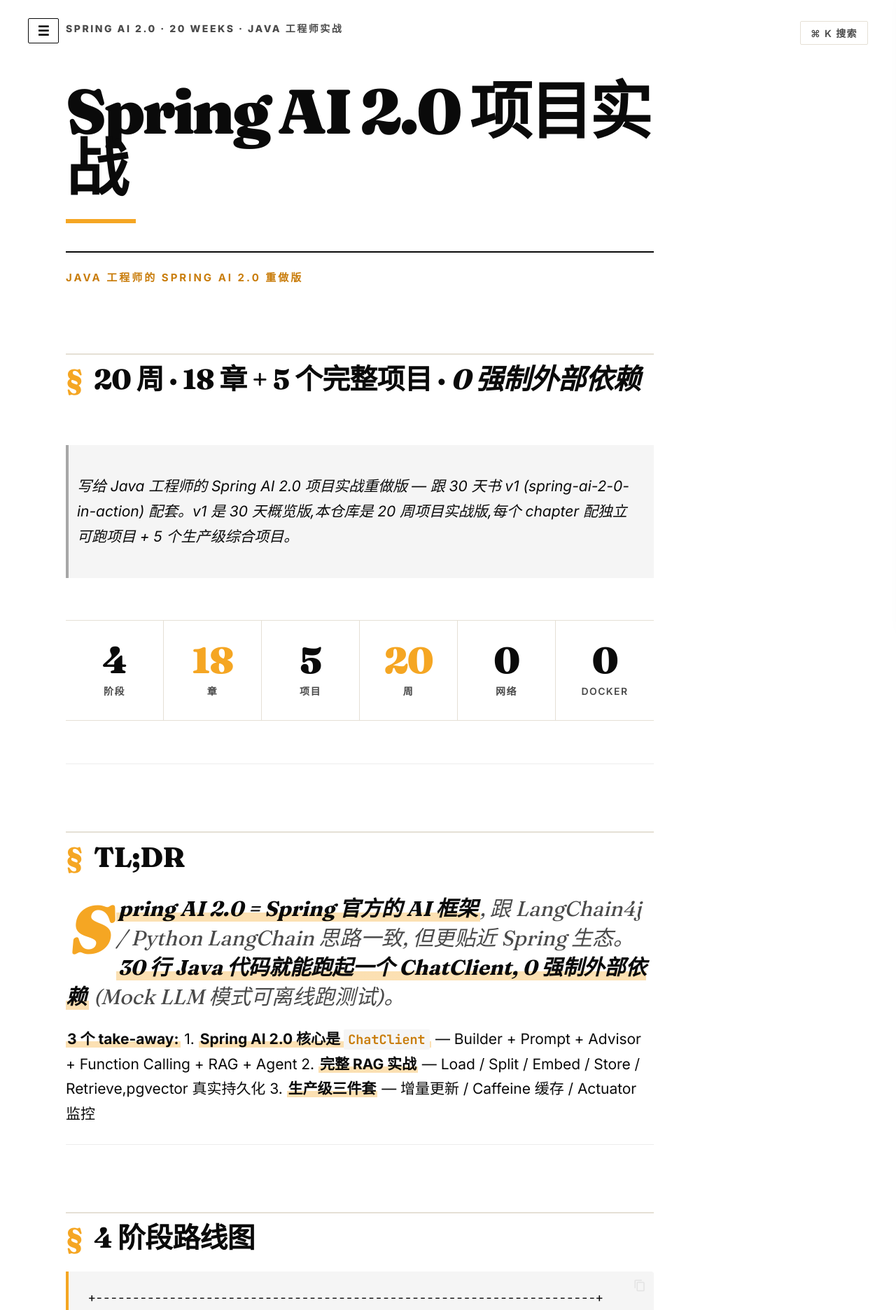
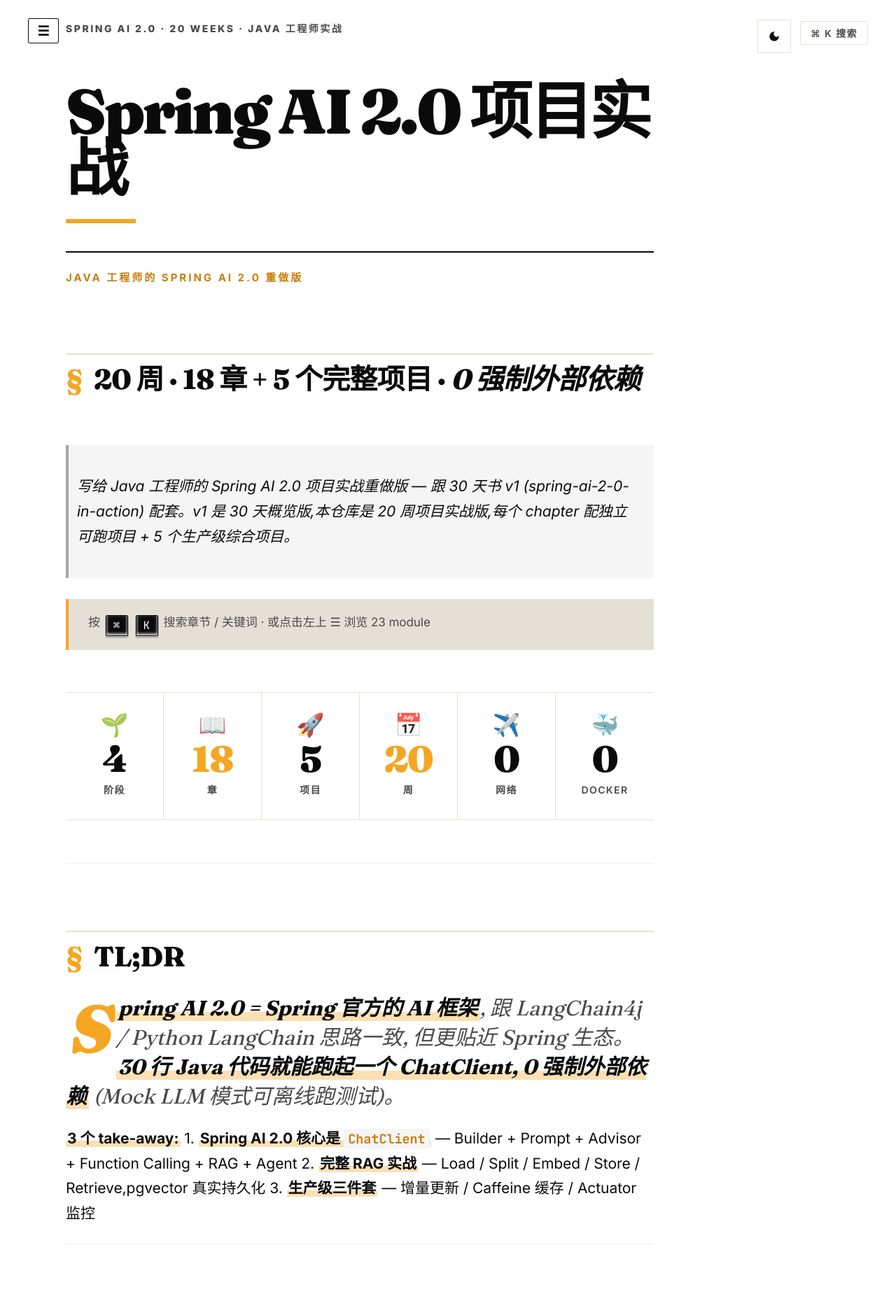
Before and after one commit to mishishi/spring-ai-2-0-projects, an MkDocs documentation site: the page built from docs/index.md, in a window 1280 px wide. Shown: the top 1872 px of the page at 70% size. Built offline with MkDocs 1.6.1 and Material for MkDocs 9.7.7, drawn with Linux system fonts in a browser that asks for light colours; comment, search, counter and statistics services are not loaded.

Commit message:
feat(ux): 10 项 UX/UI 优化全加
1. 修 chapter-nav bug: 13-18 + P1-P5 之前不显示上下章,扩展 URL regex 支持
2. 加 theme-toggle 按钮 (右上 ⌘K 旁): 暗色模式手动切换 + localStorage 记忆
3. 加 back-to-top 按钮 (右下): 滚动 > 400px 显示,smooth scroll
4. hero 搜索框 (首页 ⌘K hint): kbd 元素视觉提示
5. 抽屉 23 module 按 Phase 1/2/3/4 分组折叠, 默认展开当前 phase
6. 抽屉内搜索过滤: 实时过滤 chapter, 自动展开匹配的 group
7. 首页 stats 加 emoji 视觉锚点 (🌱 📖 🚀 📅 ✈️ 🐳)
8. 代码块复制按钮: mkdocs-material 默认 content.code.copy 已开启
9. 暗色模式色板: 已用 --ink/paper 变量, dark 模式自动切 #14110F/#F0EBE0
10. 移动端适配: <768px / <480px media query, 抽屉全宽 + H1 clamp

URL ⌘K/Ctrl+K 也能开抽屉

```diff
--- a/docs/index.md
+++ b/docs/index.md
@@ -10,41 +10,47 @@
 
 > 写给 Java 工程师的 Spring AI 2.0 项目实战重做版 — 跟 30 天书 v1 (spring-ai-2-0-in-action) 配套。v1 是 30 天概览版,本仓库是 20 周项目实战版,每个 chapter 配独立可跑项目 + 5 个生产级综合项目。
 
+<div class="hero-searchbar">
+
+<span class="hero-searchbar__hint">按 <kbd>⌘</kbd> <kbd>K</kbd> 搜索章节 / 关键词 · 或点击左上 ☰ 浏览 23 module</span>
+
+</div>
+
 <div class="editorial-stats">
 
 <div class="editorial-stat">
 
-<span class="editorial-stat__num">4</span><span class="editorial-stat__label">阶段</span>
+<span class="editorial-stat__icon">🌱</span><span class="editorial-stat__num">4</span><span class="editorial-stat__label">阶段</span>
 
 </div>
 
 <div class="editorial-stat">
 
-<span class="editorial-stat__num editorial-stat__num--accent">18</span><span class="editorial-stat__label">章</span>
+<span class="editorial-stat__icon">📖</span><span class="editorial-stat__num editorial-stat__num--accent">18</span><span class="editorial-stat__label">章</span>
 
 </div>
 
 <div class="editorial-stat">
 
-<span class="editorial-stat__num">5</span><span class="editorial-stat__label">项目</span>
+<span class="editorial-stat__icon">🚀</span><span class="editorial-stat__num">5</span><span class="editorial-stat__label">项目</span>
 
 </div>
 
 <div class="editorial-stat">
 
-<span class="editorial-stat__num editorial-stat__num--accent">20</span><span class="editorial-stat__label">周</span>
+<span class="editorial-stat__icon">📅</span><span class="editorial-stat__num editorial-stat__num--accent">20</span><span class="editorial-stat__label">周</span>
 
 </div>
 
 <div class="editorial-stat">
 
-<span class="editorial-stat__num">0</span><span class="editorial-stat__label">网络</span>
+<span class="editorial-stat__icon">✈️</span><span class="editorial-stat__num">0</span><span class="editorial-stat__label">网络</span>
 
 </div>
 
 <div class="editorial-stat">
 
-<span class="editorial-stat__num">0</span><span class="editorial-stat__label">Docker</span>
+<span class="editorial-stat__icon">🐳</span><span class="editorial-stat__num">0</span><span class="editorial-stat__label">Docker</span>
 
 </div>
 
--- a/docs/javascripts/extra.js
+++ b/docs/javascripts/extra.js
@@ -1,47 +1,62 @@
-// 标记首页 — mkdocs-material 9.5 移除了 body.md-home class,用 JS 加
-// 同时所有页面都加(magazine 装饰 header 全站显示),不光是首页
-// 关键: Vercel 部署会 rewrite /01-hello-world/ 而非 /01-hello-world/index.html,
+// 标记所有页面为 md-home(全站杂志风装饰 header)
+// Vercel 部署会 rewrite /01-hello-world/ 而非 /01-hello-world/index.html,
 // 所以 endsWith('/index.html') 在线上不匹配,改用更宽松的判断
 (function() {
   const p = window.location.pathname;
   if (p === '/' || p.endsWith('/index.html') || /\/[^/]+\/?$/.test(p)) {
     document.body.classList.add('md-home');
   }
+  // 真首页另外加 md-home-hero(用于 chapter-nav 不显示等特例)
+  if (p === '/' || p === '/index.html' || p.endsWith('/index.html') && document.querySelector('.md-content__inner > h1')?.textContent === 'Spring AI 2.0 项目实战') {
+    document.body.classList.add('md-home-hero');
+  }
 })();
 
-// 面包屑 + 上一章/下一章 导航(适配 v2: docs 根目录结构, /NN-xxx/)
+// 面包屑 + 上一章/下一章 导航
+// 适配 v2: 根目录结构,支持 01-18 chapter + P1-P5 项目
 (function() {
-  if (document.body.classList.contains('md-home')) return;
+  // 真首页不显示
+  if (document.body.classList.contains('md-home-hero')) return;
 
-  // 从 URL 找 phase + chapter(v2: 根目录 /12-rag-production/)
   const path = window.location.pathname;
-  const match = path.match(/\/(\d{2})-([^/]+)\//);
+  // 扩展 regex: 支持 NN-xxx (01-18) 或 PP-xxx (P1-P5)
+  const match = path.match(/\/(\d{2}|P[1-5])-([^/]+)\//);
   if (!match) return;
-  const chapterNum = parseInt(match[1], 10);
-  const chapterSlug = match[2];
 
-  // Phase 划分: 1-6 是 phase 1, 7-12 是 phase 2
-  const phaseNum = chapterNum <= 6 ? 1 : 2;
+  const numStr = match[1];
+  // Phase 划分: 1-6=phase 1, 7-12=phase 2, 13-18=phase 3, P1-P5=phase 4
+  let phaseNum;
+  if (numStr.startsWith('P')) {
+    phaseNum = 4;
+  } else {
+    const num = parseInt(numStr, 10);
+    if (num <= 6) phaseNum = 1;
+    else if (num <= 12) phaseNum = 2;
+    else phaseNum = 3;
+  }
   const phaseNames = {
     '1': 'Phase 1 · 基础',
     '2': 'Phase 2 · RAG',
+    '3': 'Phase 3 · Agent',
+    '4': 'Phase 4 · 完整项目',
   };
-  const phaseName = phaseNames[phaseNum] || `Phase ${phaseNum}`;
+  const phaseName = phaseNames[phaseNum];
 
-  // 从 primary sidebar 找当前 active link + prev/next
   const primaryNav = document.querySelector('.md-nav.md-nav--primary');
   if (!primaryNav) return;
   const allLinks = Array.from(primaryNav.querySelectorAll('a.md-nav__link'));
   const currentIndex = allLinks.findIndex(a => {
     const href = a.getAttribute('href');
-    return href && href.includes('/' + chapterNum + '-');
+    if (numStr.startsWith('P')) {
+      return href && href.includes('/' + numStr + '-');
+    }
+    return href && href.includes('/' + numStr + '-');
   });
   if (currentIndex === -1) return;
 
   const currentLink = allLinks[currentIndex];
   const prevLink = currentIndex > 0 ? allLinks[currentIndex - 1] : null;
   const nextLink = currentIndex < allLinks.length - 1 ? allLinks[currentIndex + 1] : null;
-
   const currentTitle = (currentLink.textContent || '').trim();
 
   // 找 H1 插 breadcrumb
@@ -91,7 +106,67 @@
   content.appendChild(nav);
 })();
 
-// 抽屉式目录 — 兼容 v1 风格(隐藏真 sidebar,左下角按钮唤起,12 章直接列出)
+// 主题切换按钮(右上 ⌘K 搜索 旁)
+(function() {
+  if (document.querySelector('.theme-toggle')) return;
+  const btn = document.createElement('button');
+  btn.className = 'theme-toggle';
+  btn.setAttribute('aria-label', '切换深色模式');
+  btn.setAttribute('title', '切换深色模式');
+  btn.innerHTML = '<svg viewBox="0 0 24 24" width="18" height="18" fill="currentColor"><path d="M12 3a9 9 0 1 0 9 9c0-.46-.04-.92-.1-1.36a5.389 5.389 0 0 1-4.4 2.26 5.403 5.403 0 0 1-3.14-9.8c-.44-.06-.9-.1-1.36-.1z"/></svg>';
+  document.body.appendChild(btn);
+
+  // 初始化:从 localStorage 读,或跟随系统
+  const stored = localStorage.getItem('md-color-scheme');
+  if (stored === 'slate' || stored === 'default') {
+    document.body.setAttribute('data-md-color-scheme', stored);
+  }
+  updateIcon();
+
+  btn.addEventListener('click', () => {
+    const cur = document.body.getAttribute('data-md-color-scheme') ||
+                (window.matchMedia('(prefers-color-scheme: dark)').matches ? 'slate' : 'default');
+    const next = cur === 'slate' ? 'default' : 'slate';
+    document.body.setAttribute('data-md-color-scheme', next);
+    localStorage.setItem('md-color-scheme', next);
+    updateIcon();
+  });
+
+  function updateIcon() {
+    const cur = document.body.getAttribute('data-md-color-scheme') ||
+                (window.matchMedia('(prefers-color-scheme: dark)').matches ? 'slate' : 'default');
+    btn.innerHTML = cur === 'slate'
+      ? '<svg viewBox="0 0 24 24" width="18" height="18" fill="currentColor"><path d="M12 7a5 5 0 1 0 0 10 5 5 0 0 0 0-10zm0-5l-1.5 1.5L12 5l1.5-1.5L12 2zm0 20l-1.5-1.5L12 19l1.5 1.5L12 22zM4 12l-1.5-1.5L1 12l1.5 1.5L4 12zm17 0l1.5-1.5L24 12l-1.5 1.5L21 12zM5.6 5.6L4.1 4.1 2.6 5.6 4.1 7.1 5.6 5.6zm12.8 12.8l1.5 1.5 1.5-1.5-1.5-1.5-1.5 1.5zM5.6 18.4l-1.5 1.5 1.5 1.5 1.5-1.5-1.5-1.5zm12.8-12.8l-1.5-1.5 1.5-1.5 1.5 1.5-1.5 1.5z"/></svg>'
+      : '<svg viewBox="0 0 24 24" width="18" height="18" fill="currentColor"><path d="M12 3a9 9 0 1 0 9 9c0-.46-.04-.92-.1-1.36a5.389 5.389 0 0 1-4.4 2.26 5.403 5.403 0 0 1-3.14-9.8c-.44-.06-.9-.1-1.36-.1z"/></svg>';
+  }
+})();
+
+// 返回顶部按钮(滚动后右下角出现)
+(function() {
+  if (document.querySelector('.back-to-top')) return;
+  const btn = document.createElement('button');
+  btn.className = 'back-to-top';
+  btn.setAttribute('aria-label', '返回顶部');
+  btn.setAttribute('title', '返回顶部');
+  btn.innerHTML = '↑';
+  document.body.appendChild(btn);
+
+  function check() {
+    if (window.scrollY > 400) {
+      btn.classList.add('is-visible');
+    } else {
+      btn.classList.remove('is-visible');
+    }
+  }
+  window.addEventListener('scroll', check, { passive: true });
+  check();
+
+  btn.addEventListener('click', () => {
+    window.scrollTo({ top: 0, behavior: 'smooth' });
+  });
+})();
+
+// 抽屉式目录 + Phase 分组 + 搜索过滤
 (function() {
   if (!document.body.classList.contains('md-home')) return;
   if (document.querySelector('.nav-drawer')) return;
@@ -126,7 +201,27 @@
   title.textContent = '目录 · 23 module';
   drawer.appendChild(title);
 
-  // 23 module 全部列出(从 mkdocs nav 提取 chapter 级别链接,跳过 "Phase X 总览" 标签)
+  // 搜索框
+  const searchWrap = document.createElement('div');
+  searchWrap.className = 'nav-drawer__search';
+  const search = document.createElement('input');
+  search.type = 'text';
+  search.placeholder = '🔍 过滤章节(支持中文)...';
+  search.className = 'nav-drawer__search-input';
+  searchWrap.appendChild(search);
+  drawer.appendChild(searchWrap);
+
+  // 23 module 按 Phase 分组
+  const container = document.createElement('div');
+  container.className = 'nav-drawer__groups';
+
+  const phaseGroups = {
+    'Phase 1 · 基础': [],
+    'Phase 2 · RAG': [],
+    'Phase 3 · Agent': [],
+    'Phase 4 · 完整项目': [],
+  };
+
   const primaryNav = document.querySelector('.md-nav.md-nav--primary');
   if (primaryNav) {
     const allChapterLinks = primaryNav.querySelectorAll(
@@ -134,30 +229,100 @@
     );
     allChapterLinks.forEach(subLink => {
       const subText = (subLink.textContent || '').trim();
-      // 只显示 01-18 chapter + P1-P5 项目,跳过 "Phase X 总览"
       if (!/^(0?\d+|P[1-5])\s+/.test(subText)) return;
-
-      const a = document.createElement('a');
-      a.href = subLink.getAttribute('href') || '#';
       const match = subText.match(/^(0?\d+|P[1-5])\s+(.+)$/);
-      if (match) {
-        const num = document.createElement('span');
-        num.className = 'nav-drawer__num';
-        num.textContent = match[1];
-        a.appendChild(num);
-        a.appendChild(document.createTextNode(' ' + match[2]));
-      } else {
-        a.textContent = subText;
+      const num = match[1];
+      const title = match[2];
+      let phase;
+      if (num.startsWith('P')) phase = 'Phase 4 · 完整项目';
+      else {
+        const n = parseInt(num, 10);
+        if (n <= 6) phase = 'Phase 1 · 基础';
+        else if (n <= 12) phase = 'Phase 2 · RAG';
+        else phase = 'Phase 3 · Agent';
       }
-      drawer.appendChild(a);
+      phaseGroups[phase].push({ num, title, href: subLink.getAttribute('href') || '#' });
     });
   }
+
+  // 当前页面所属 phase:默认全部展开
+  const currentPath = window.location.pathname;
+  const currentMatch = currentPath.match(/\/(\d{2}|P[1-5])-/);
+  let currentPhase = null;
+  if (currentMatch) {
+    if (currentMatch[1].startsWith('P')) currentPhase = 'Phase 4 · 完整项目';
+    else {
+      const n = parseInt(currentMatch[1], 10);
+      if (n <= 6) currentPhase = 'Phase 1 · 基础';
+      else if (n <= 12) currentPhase = 'Phase 2 · RAG';
+      else currentPhase = 'Phase 3 · Agent';
+    }
+  }
+
+  Object.entries(phaseGroups).forEach(([phaseName, items]) => {
+    const group = document.createElement('div');
+    group.className = 'nav-drawer__group';
+    if (currentPhase && phaseName !== currentPhase) {
+      group.classList.add('is-collapsed');
+    }
+
+    const header = document.createElement('div');
+    header.className = 'nav-drawer__group-header';
+    header.innerHTML = `<span class="nav-drawer__group-toggle">▼</span><span class="nav-drawer__group-name">${phaseName}</span><span class="nav-drawer__group-count">${items.length}</span>`;
+    header.addEventListener('click', () => group.classList.toggle('is-collapsed'));
+    group.appendChild(header);
+
+    const list = document.createElement('div');
+    list.className = 'nav-drawer__group-list';
+    items.forEach(item => {
+      const a = document.createElement('a');
+      a.href = item.href;
+      a.dataset.searchText = (item.num + ' ' + item.title).toLowerCase();
+      const numEl = document.createElement('span');
+      numEl.className = 'nav-drawer__num';
+      numEl.textContent = item.num;
+      a.appendChild(numEl);
+      a.appendChild(document.createTextNode(' ' + item.title));
+      list.appendChild(a);
+    });
+    group.appendChild(list);
+    container.appendChild(group);
+  });
+
+  drawer.appendChild(container);
   document.body.appendChild(drawer);
+
+  // 搜索过滤
+  search.addEventListener('input', () => {
+    const q = search.value.trim().toLowerCase();
+    const groups = container.querySelectorAll('.nav-drawer__group');
+    groups.forEach(g => {
+      const links = g.querySelectorAll('a');
+      let visibleCount = 0;
+      links.forEach(a => {
+        const text = a.dataset.searchText;
+        if (!q || text.includes(q) || a.textContent.toLowerCase().includes(q)) {
+          a.style.display = '';
+          visibleCount++;
+        } else {
+          a.style.display = 'none';
+        }
+      });
+      g.querySelector('.nav-drawer__group-count').textContent = visibleCount;
+      if (q && visibleCount === 0) {
+        g.style.display = 'none';
+      } else {
+        g.style.display = '';
+        if (q) g.classList.remove('is-collapsed');
+      }
+    });
+  });
 
   // Toggle 逻辑
   function open() {
     drawer.classList.add('is-open');
     overlay.classList.add('is-open');
+    setTimeout(() => search.focus(), 300);
   }
   function closeFn() {
     drawer.classList.remove('is-open');
@@ -168,5 +333,10 @@
   overlay.addEventListener('click', closeFn);
   document.addEventListener('keydown', e => {
     if (e.key === 'Escape' && drawer.classList.contains('is-open')) closeFn();
+    // ⌘K / Ctrl+K 也开 drawer
+    if ((e.metaKey || e.ctrlKey) && e.key === 'k') {
+      e.preventDefault();
+      drawer.classList.contains('is-open') ? closeFn() : open();
+    }
   });
 })();
--- a/docs/stylesheets/extra.css
+++ b/docs/stylesheets/extra.css
@@ -1409,3 +1409,256 @@
 ::-webkit-scrollbar-track { background: var(--paper); }
 ::-webkit-scrollbar-thumb { background: var(--accent); border-radius: 0; }
 ::-webkit-scrollbar-thumb:hover { background: var(--accent-deep); }
+
+/* ============================================
+   主题切换按钮 (右上 ⌘K 旁)
+   ============================================ */
+.theme-toggle {
+  position: fixed;
+  top: 1.4rem;
+  right: 7.5rem;
+  width: 2.4rem;
+  height: 2.4rem;
+  display: flex;
+  align-items: center;
+  justify-content: center;
+  background: transparent;
+  border: 1px solid var(--line);
+  color: var(--ink);
+  cursor: pointer;
+  z-index: 200;
+  transition: all 0.15s ease;
+}
+
+.theme-toggle:hover {
+  background: var(--accent);
+  border-color: var(--accent);
+  color: var(--paper);
+}
+
+.theme-toggle svg {
+  display: block;
+}
+
+/* ============================================
+   返回顶部按钮
+   ============================================ */
+.back-to-top {
+  position: fixed;
+  bottom: 2rem;
+  right: 2rem;
+  width: 3rem;
+  height: 3rem;
+  display: flex;
+  align-items: center;
+  justify-content: center;
+  background: var(--ink);
+  color: var(--paper);
+  border: none;
+  font-size: 1.4rem;
+  font-weight: 700;
+  cursor: pointer;
+  z-index: 198;
+  opacity: 0;
+  transform: translateY(20px);
+  pointer-events: none;
+  transition: all 0.2s ease;
+  box-shadow: 0 4px 12px rgba(0, 0, 0, 0.15);
+}
+
+.back-to-top.is-visible {
+  opacity: 1;
+  transform: translateY(0);
+  pointer-events: auto;
+}
+
+.back-to-top:hover {
+  background: var(--accent);
+  color: var(--paper);
+}
+
+/* ============================================
+   抽屉内搜索框
+   ============================================ */
+.nav-drawer__search {
+  margin: 0.5rem 0 1.2rem;
+  border-bottom: 1px solid var(--line);
+  padding-bottom: 1rem;
+}
+
+.nav-drawer__search-input {
+  width: 100%;
+  padding: 0.6rem 0.8rem;
+  font-family: var(--md-text-font);
+  font-size: 0.85rem;
+  color: var(--ink);
+  background: transparent;
+  border: 1px solid var(--line);
+  outline: none;
+  transition: all 0.15s ease;
+}
+
+.nav-drawer__search-input:focus {
+  border-color: var(--accent);
+}
+
+.nav-drawer__search-input::placeholder {
+  color: var(--ink-soft);
+  opacity: 0.6;
+}
+
+/* ============================================
+   抽屉内 Phase 分组
+   ============================================ */
+.nav-drawer__groups {
+  display: flex;
+  flex-direction: column;
+  gap: 0.4rem;
+}
+
+.nav-drawer__group {
+  display: flex;
+  flex-direction: column;
+}
+
+.nav-drawer__group-header {
+  display: flex;
+  align-items: center;
+  gap: 0.5rem;
+  padding: 0.5rem 0.4rem;
+  cursor: pointer;
+  user-select: none;
+  font-family: var(--md-text-font);
+  font-size: 0.7rem;
+  font-weight: 800;
+  letter-spacing: 0.15em;
+  text-transform: uppercase;
+  color: var(--ink-soft);
+  border-bottom: 1px solid var(--line);
+  margin-bottom: 0.4rem;
+  transition: color 0.15s ease;
+}
+
+.nav-drawer__group-header:hover {
+  color: var(--accent);
+}
+
+.nav-drawer__group-toggle {
+  display: inline-block;
+  font-size: 0.65rem;
+  transition: transform 0.2s ease;
+  width: 0.8rem;
+}
+
+.nav-drawer__group.is-collapsed .nav-drawer__group-toggle {
+  transform: rotate(-90deg);
+}
+
+.nav-drawer__group-name {
+  flex: 1;
+}
+
+.nav-drawer__group-count {
+  display: inline-block;
+  background: var(--ink);
+  color: var(--paper);
+  font-size: 0.6rem;
+  font-weight: 800;
+  padding: 0.15rem 0.5rem;
+  letter-spacing: 0;
+  min-width: 1.5rem;
+  text-align: center;
+}
+
+.nav-drawer__group.is-collapsed .nav-drawer__group-list {
+  display: none;
+}
+
+.nav-drawer__group-list {
+  display: flex;
+  flex-direction: column;
+  gap: 0.1rem;
+  margin-bottom: 0.6rem;
+}
+
+/* ============================================
+   移动端适配
+   ============================================ */
+@media (max-width: 768px) {
+  .theme-toggle {
+    top: 0.8rem;
+    right: 0.8rem;
+    width: 2rem;
+    height: 2rem;
+  }
+
+  .back-to-top {
+    bottom: 1rem;
+    right: 1rem;
+    width: 2.5rem;
+    height: 2.5rem;
+    font-size: 1.2rem;
+  }
+
+  .nav-drawer {
+    width: 100%;
+    max-width: 100%;
+    right: -100%;
+  }
+
+  .nav-drawer.is-open {
+    right: 0;
+  }
+
+  /* 移动端 H1 字号 */
+  body.md-home .md-content__inner h1,
+  .md-content__inner h1 {
+    font-size: clamp(2.5rem, 8vw, 4.5rem) !important;
+  }
+}
+
+@media (max-width: 480px) {
+  .nav-drawer__title {
+    font-size: 1rem;
+  }
+
+  .nav-drawer a {
+    font-size: 0.85rem;
+    padding: 0.5rem 0.4rem;
+  }
+}
+
+/* ============================================
+   Hero 搜索栏(首页)
+   ============================================ */
+.hero-searchbar {
+  margin: 1.5rem 0 2.5rem;
+  padding: 1rem 1.4rem;
+  background: var(--line);
+  border-left: 4px solid var(--accent);
+  font-family: var(--md-text-font);
+  font-size: 0.85rem;
+  color: var(--ink-soft);
+}
+
+.hero-searchbar__hint kbd {
+  display: inline-block;
+  padding: 0.1rem 0.5rem;
+  font-family: var(--md-code-font);
+  font-size: 0.78rem;
+  background: var(--ink);
+  color: var(--paper);
+  border: 1px solid var(--ink);
+  margin: 0 0.15rem;
+  letter-spacing: 0.05em;
+}
+
+/* ============================================
+   Stats 视觉锚点 emoji
+   ============================================ */
+.editorial-stat__icon {
+  display: block;
+  font-size: 1.6rem;
+  margin-bottom: 0.3rem;
+  line-height: 1;
+}
```
